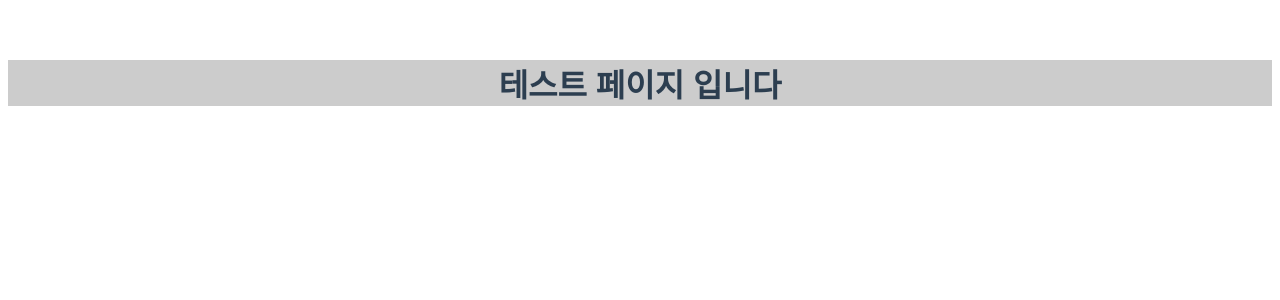
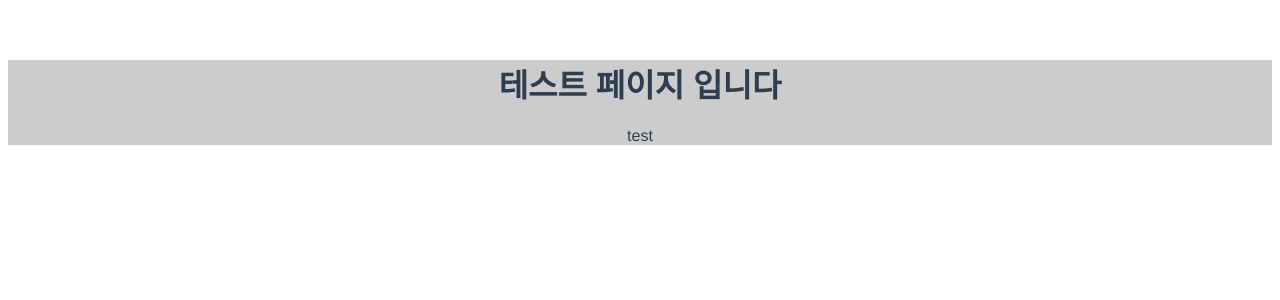
Before and after one commit to kimjiwon506/jwproject01, a Vue app: page / in a window 1280 px wide. Shown: the top 300 px of the page. Built offline with nearby package versions, Linux system fonts and the light colour scheme.

Commit message:
fix:eslint,절대경로,prettier설정

```diff
--- a/package.json
+++ b/package.json
@@ -10,7 +10,8 @@
     "unit": "jest --config test/unit/jest.conf.js --coverage",
     "e2e": "node test/e2e/runner.js",
     "test": "npm run unit && npm run e2e",
-    "lint": "eslint --ext .js,.vue src test/unit test/e2e/specs",
+    "lint": "eslint --ext .js,.vue src",
+    "fix": "eslint --fix --ext .js,.vue src" ,
     "build": "node build/build.js"
   },
   "dependencies": {
--- a/src/components/Test.vue
+++ b/src/components/Test.vue
@@ -1,6 +1,9 @@
 <template>
   <div class="hello">
     <h1>{{ msg }}</h1>
+    <div>
+        <p>test</p>
+    </div>
   </div>
 </template>
 
```
Also changed, not shown: jsconfig.json (added, +19 -0 lines), .eslintrc.js.
